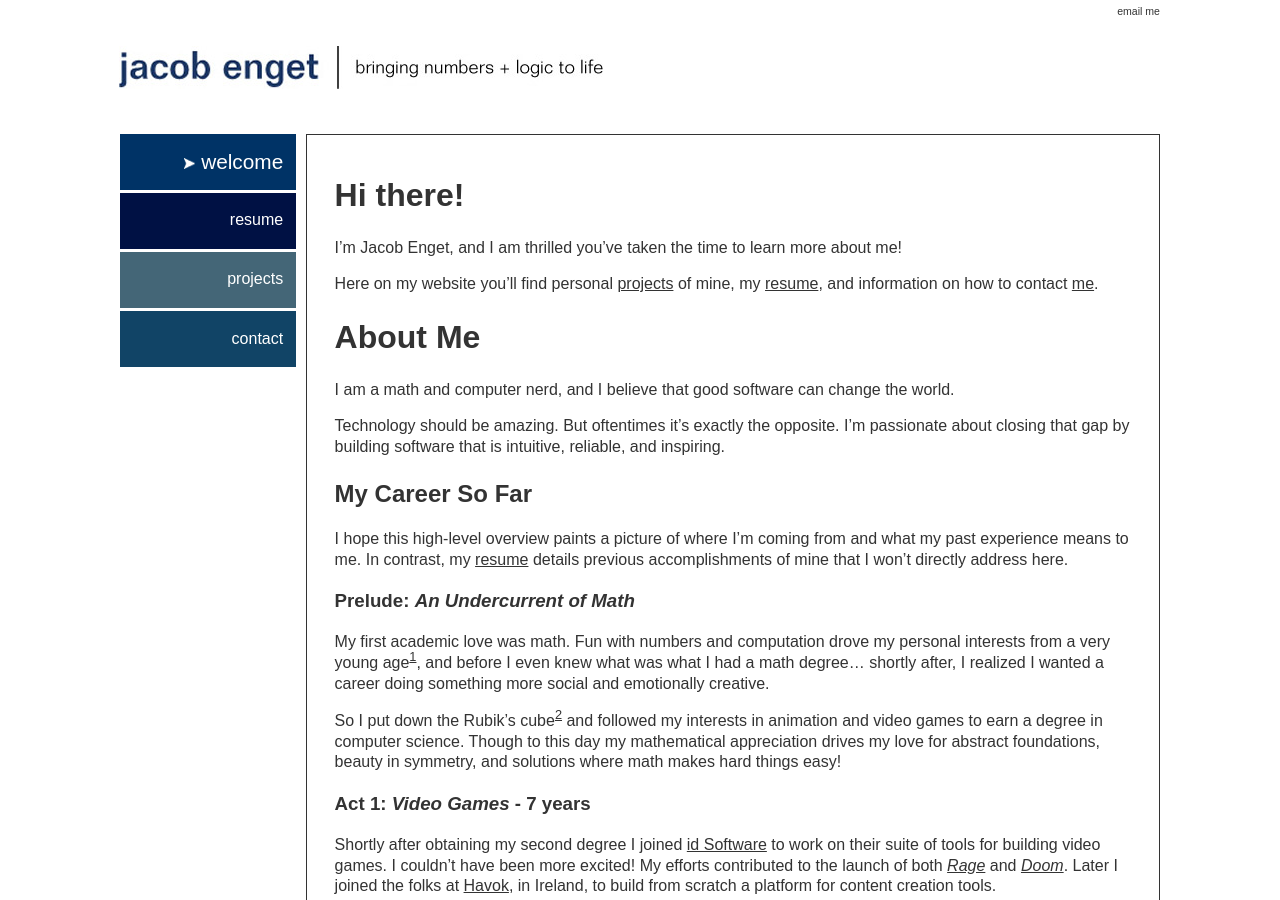
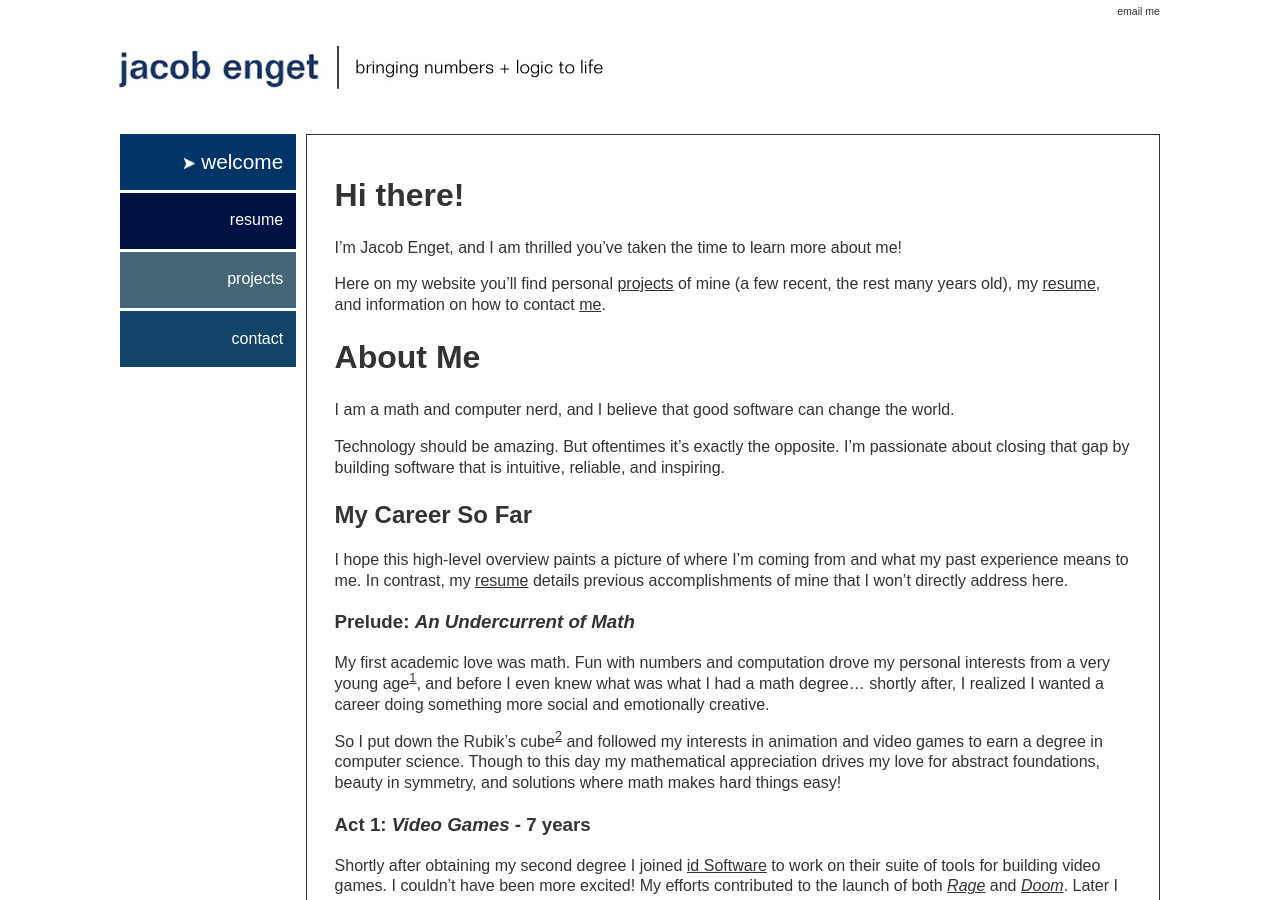
Before and after one commit to jacobenget/jacobenget.github.io, a Jekyll site: the page built from docs/index.md, in a window 1280 px wide and 900 px high. Built offline with Jekyll 4.4.1, drawn with Linux system fonts in a browser that asks for light colours.

Commit message:
Clarify that most of the projects on this site are old

```diff
--- a/docs/index.md
+++ b/docs/index.md
@@ -12,8 +12,7 @@ associated_top_level_page: welcome
 
 I'm Jacob Enget, and I am thrilled you've taken the time to learn more about me!
 
-Here on my website you'll find personal [projects](/projects) of mine, my [resume](/resume), and information on how
-to contact [me](/contact).
+Here on my website you'll find personal [projects](/projects) of mine (a few recent, the rest many years old), my [resume](/resume), and information on how to contact [me](/contact).
 
 # About Me
 
```
